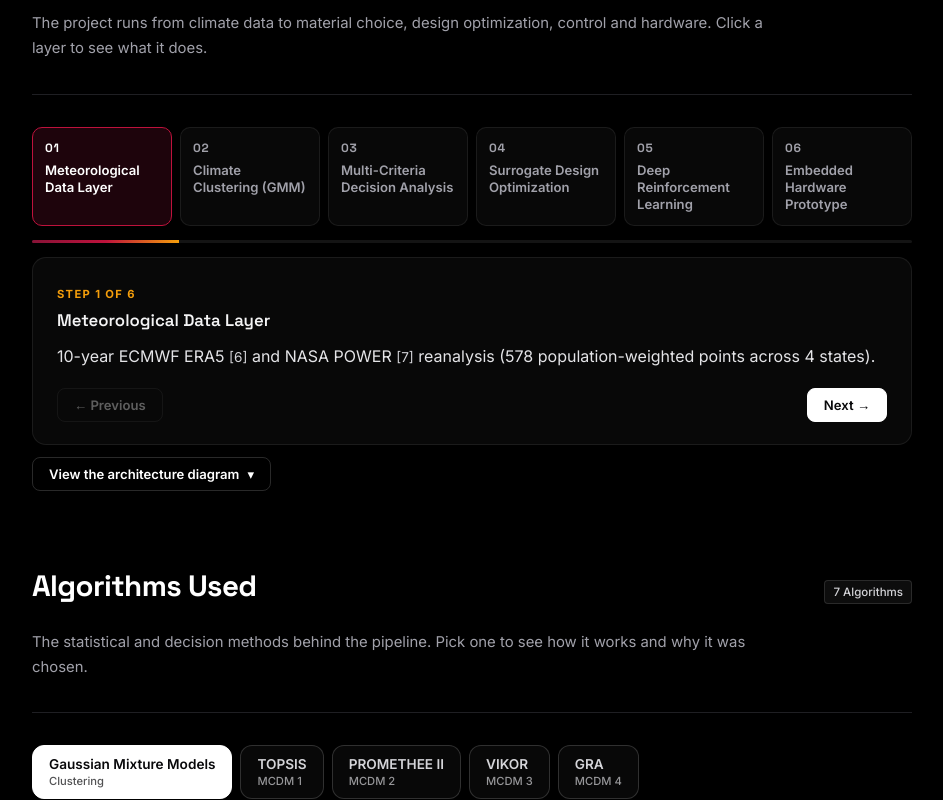
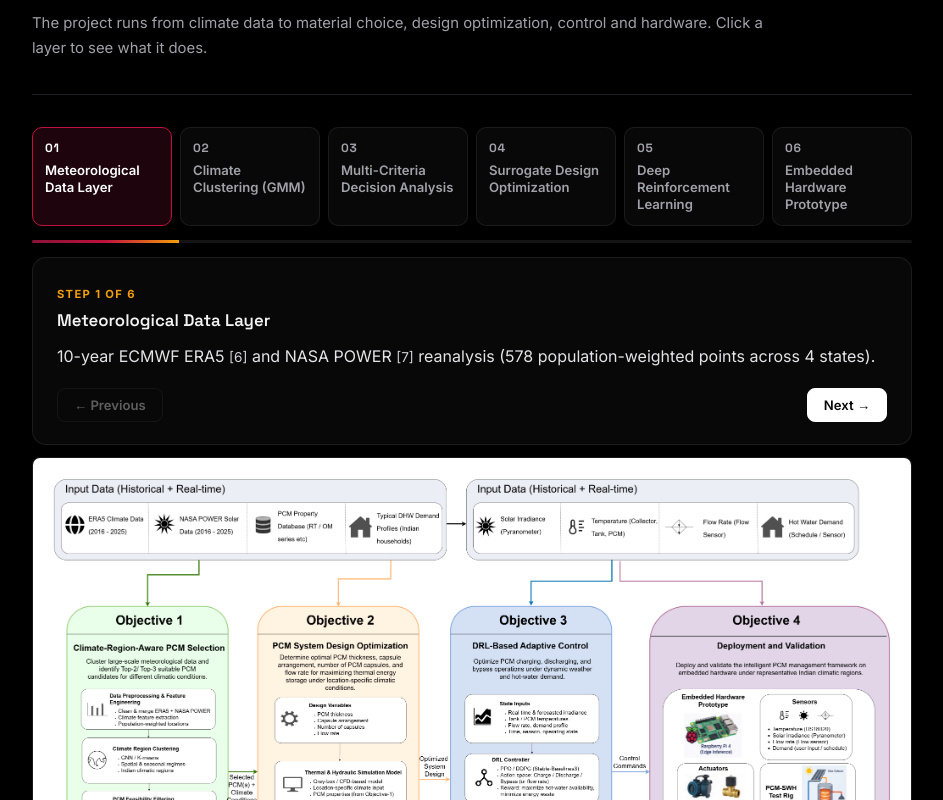
Before and after one commit to Final-year-project-G12/Documentation-Portal, a React (Create React App) app: page /#/overview in a window 1280 px wide. Shown: the part 2000-2800 px from the top of the page, without its empty margins (304-1247 px from the left). Built offline with nearby package versions, Linux system fonts and the light colour scheme.

Commit message:
feat(overview): always show the project architecture diagram

```diff
--- a/src/pages/OverviewPage.js
+++ b/src/pages/OverviewPage.js
@@ -5,7 +5,7 @@ import Figure from "../components/Figure";
 import { METHODS } from "../data/methods";
 import { resetTerms } from "../data/terms";
 import useReveal from "../components/useReveal";
-import { StatTiles, ChipTabs, StepExplorer, ProgressBar, Callout, Reveal } from "../components/Interactive";
+import { StatTiles, ChipTabs, StepExplorer, ProgressBar, Callout } from "../components/Interactive";
 
 /* ─────────────────────────────────────────────────────────
    OverviewPage.js — Central Project Hub (Review 2 Presentation)
@@ -299,7 +299,6 @@ function OverviewPage({ onNavigate }) {
           }))}
         />
 
-        <Reveal label="View the architecture diagram" hideLabel="Hide the architecture diagram">
         <div className="diagram">
           <Figure
             src={`${process.env.PUBLIC_URL}/diagrams/project-architecture.png`}
@@ -320,7 +319,6 @@ function OverviewPage({ onNavigate }) {
             ]}
           />
         </Callout>
-        </Reveal>
       </div>
 
       {/* ── Algorithms ── */}
```
Lines whose indentation alone changed are shown as unchanged.
